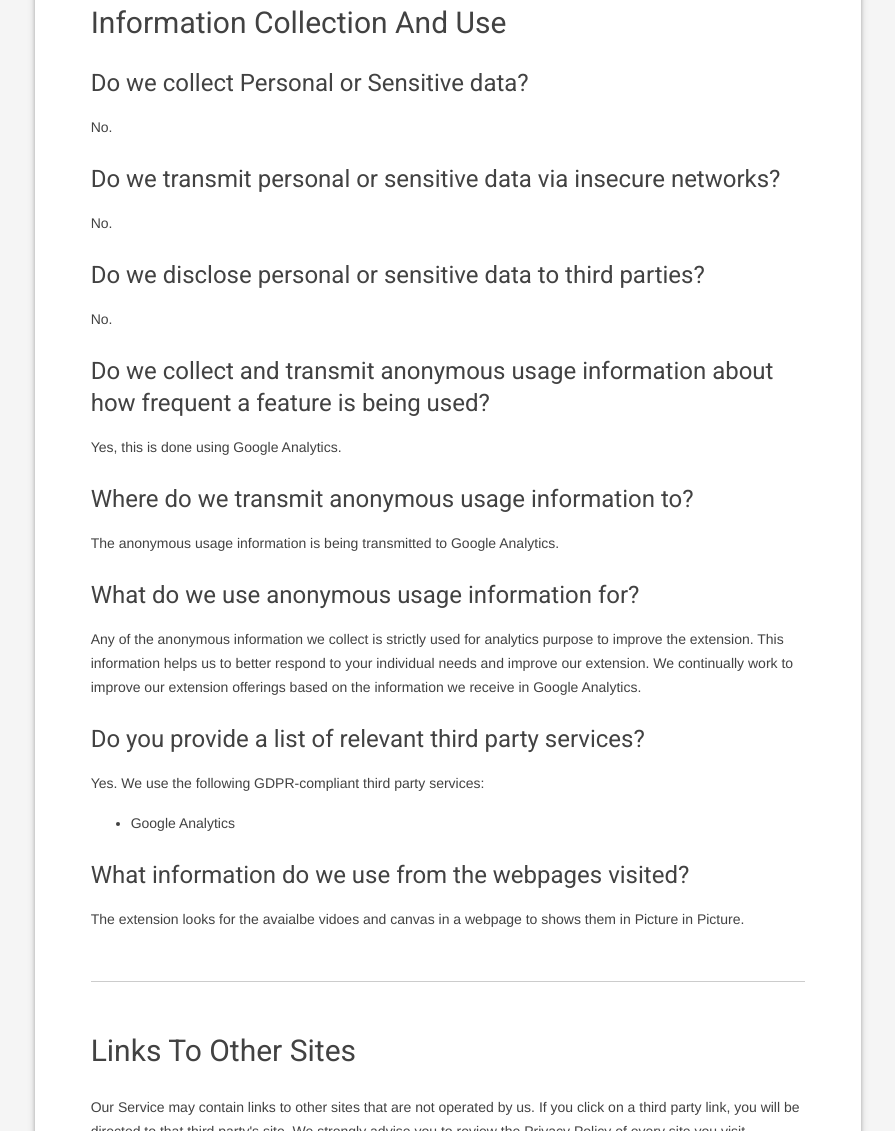
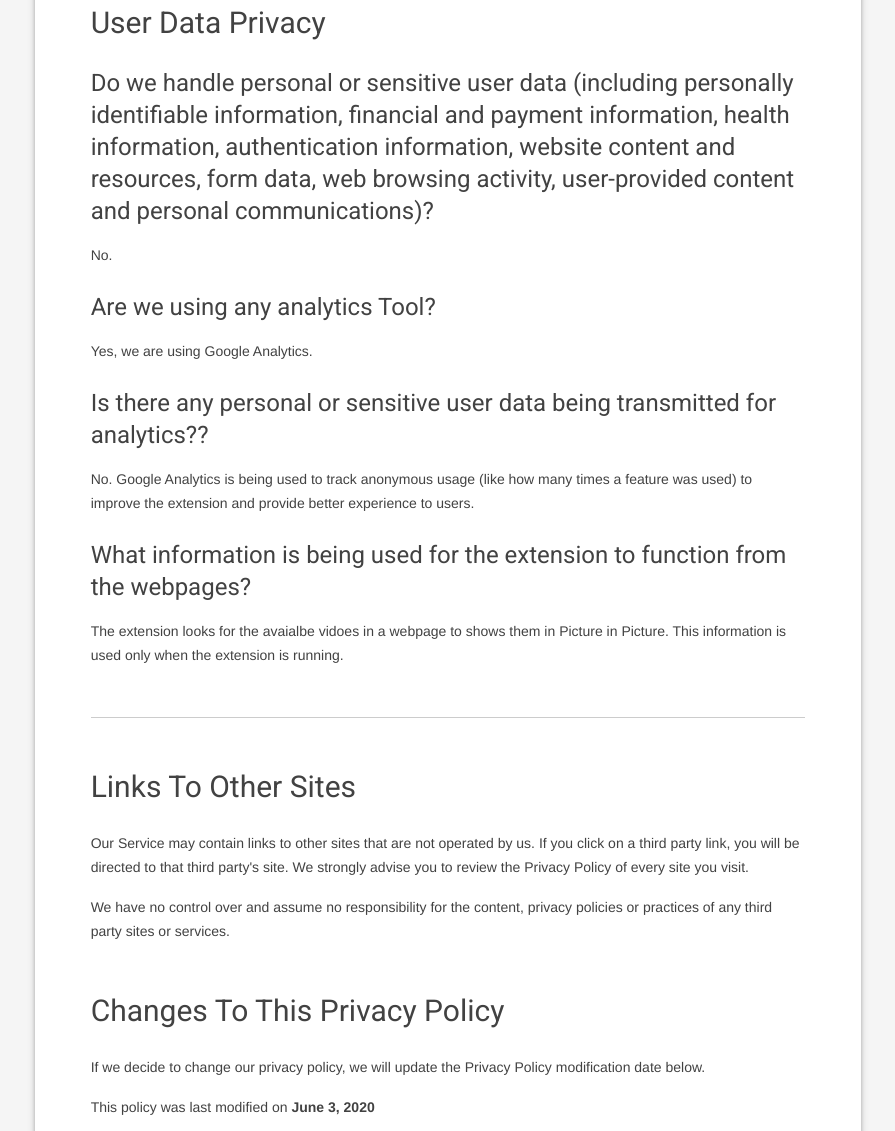
Before and after one commit to 010pixel/privacy-policy, a plain HTML site: page chrome/pip-buddy/index.html in a window 1280 px wide. Shown: the part 910-2041 px from the top of the page, without its empty margins (192-1087 px from the left). Drawn offline with nearby package versions, Linux system fonts and the light colour scheme.

Commit message:
Updated PIP Buddy Privacy Policy

```diff
--- a/chrome/pip-buddy/index.html
+++ b/chrome/pip-buddy/index.html
@@ -102,43 +102,23 @@
 
             <br /><hr />
 
-            <h3>Information Collection And Use</h3>
+            <h3>User Data Privacy</h3>
 
-            <h4>Do we collect Personal or Sensitive data?</h4>
+            <h4>Do we handle personal or sensitive user data (including personally identifiable information, financial and payment information, health information, authentication information, website content and resources, form data, web browsing activity, user-provided content and personal communications)?</h4>
 
             <p>No.</p>
 
-            <h4>Do we transmit personal or sensitive data via insecure networks?</h4>
+            <h4>Are we using any analytics Tool?</h4>
 
-            <p>No.</p>
+            <p>Yes, we are using Google Analytics.</p>
 
-            <h4>Do we disclose personal or sensitive data to third parties?</h4>
+            <h4>Is there any personal or sensitive user data being transmitted for analytics??</h4>
 
-            <p>No.</p>
+            <p>No. Google Analytics is being used to track anonymous usage (like how many times a feature was used) to improve the extension and provide better experience to users.</p>
 
-            <h4>Do we collect and transmit anonymous usage information about how frequent a feature is being used?</h4>
+            <h4>What information is being used for the extension to function from the webpages?</h4>
 
-            <p>Yes, this is done using Google Analytics.</p>
-
-            <h4>Where do we transmit anonymous usage information to?</h4>
-
-            <p>The anonymous usage information is being transmitted to Google Analytics.</p>
-
-            <h4>What do we use anonymous usage information for?</h4>
-
-            <p>Any of the anonymous information we collect is strictly used for analytics purpose to improve the extension. This information helps us to better respond to your individual needs and improve our extension. We continually work to improve our extension offerings based on the information we receive in Google Analytics.</p>
-
-            <h4>Do you provide a list of relevant third party services?</h4>
-
-            <p>Yes. We use the following GDPR-compliant third party services:</p>
-
-            <ul>
-              <li>Google Analytics</li>
-            </ul>
-
-            <h4>What information do we use from the webpages visited?</h4>
-
-            <p>The extension looks for the avaialbe vidoes and canvas in a webpage to shows them in Picture in Picture.</p>
+            <p>The extension looks for the avaialbe vidoes in a webpage to shows them in Picture in Picture. This information is used only when the extension is running.</p>
 
             <br /><hr />
 
```
